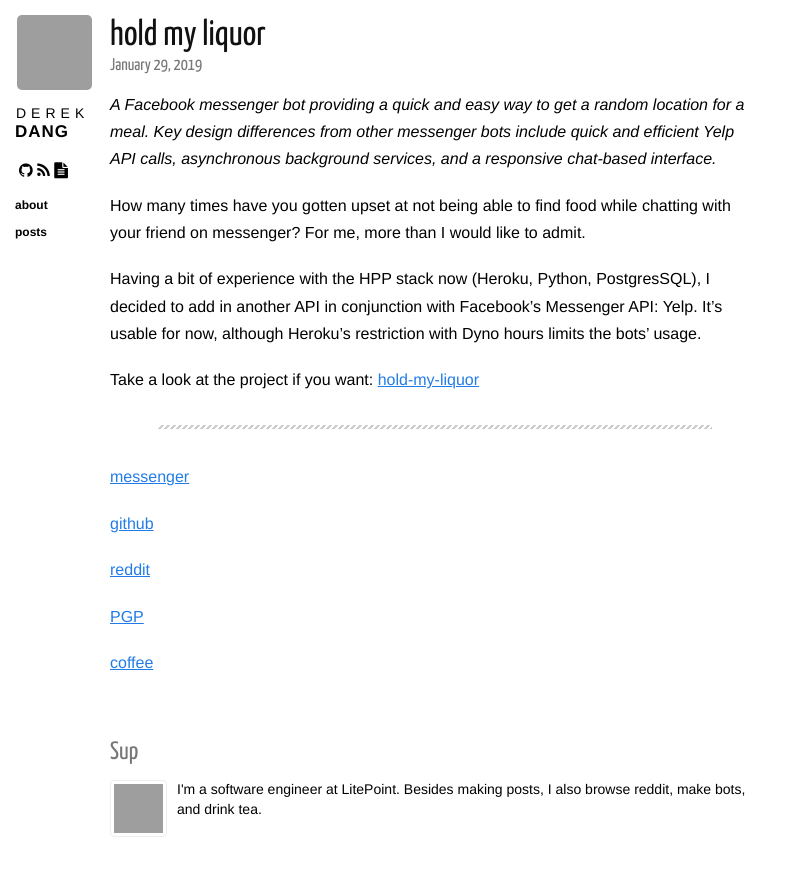
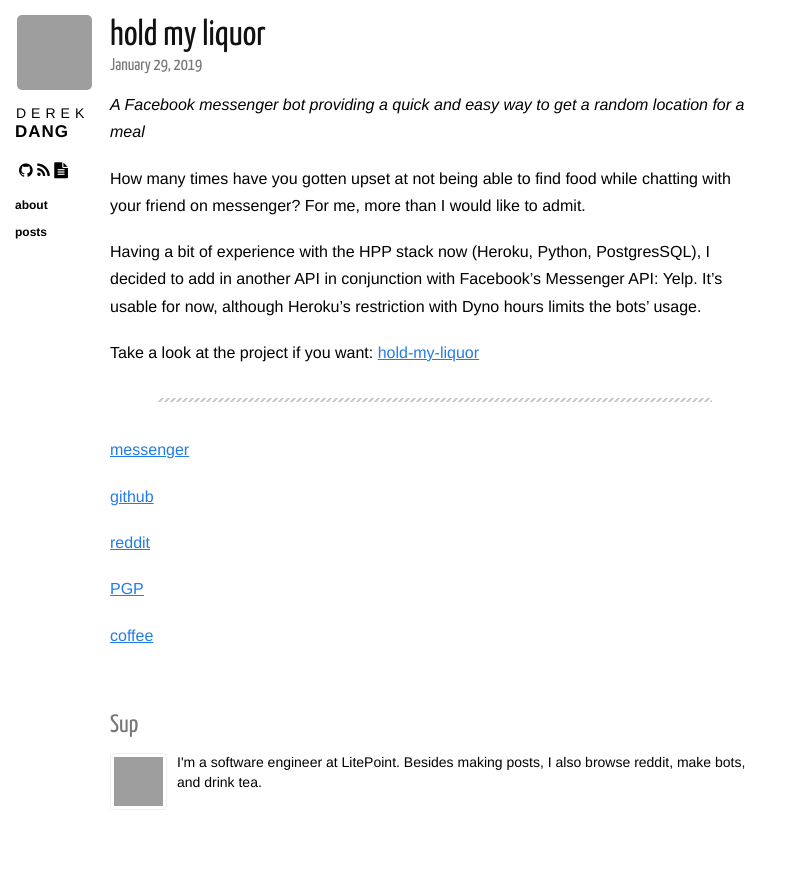
Before and after one commit to dqdang/dqdang.github.io, a Jekyll site: the page built from _posts/2019-01-29-hold-my-liquor.markdown, in a window 1280 px wide, cut to the strip 0-876 px from the top of the page. Shown: the whole strip, without its empty margins (0-793 px from the left). Built offline with Jekyll 4.4.1, drawn with Linux system fonts in a browser that asks for light colours; nearby versions of some CDN libraries; grey boxes are pictures that could not be loaded.

Commit message:
Update description

```diff
--- a/_posts/2019-01-29-hold-my-liquor.markdown
+++ b/_posts/2019-01-29-hold-my-liquor.markdown
@@ -4,7 +4,7 @@ title: hold my liquor
 category: posts
 ---
 
-*A Facebook messenger bot providing a quick and easy way to get a random location for a meal. Key design differences from other messenger bots include quick and efficient Yelp API calls, asynchronous background services, and a responsive chat-based interface.*
+*A Facebook messenger bot providing a quick and easy way to get a random location for a meal*
 
 How many times have you gotten upset at not being able to find food while chatting with your friend on messenger? For me, more than I would like to admit.
 
```
